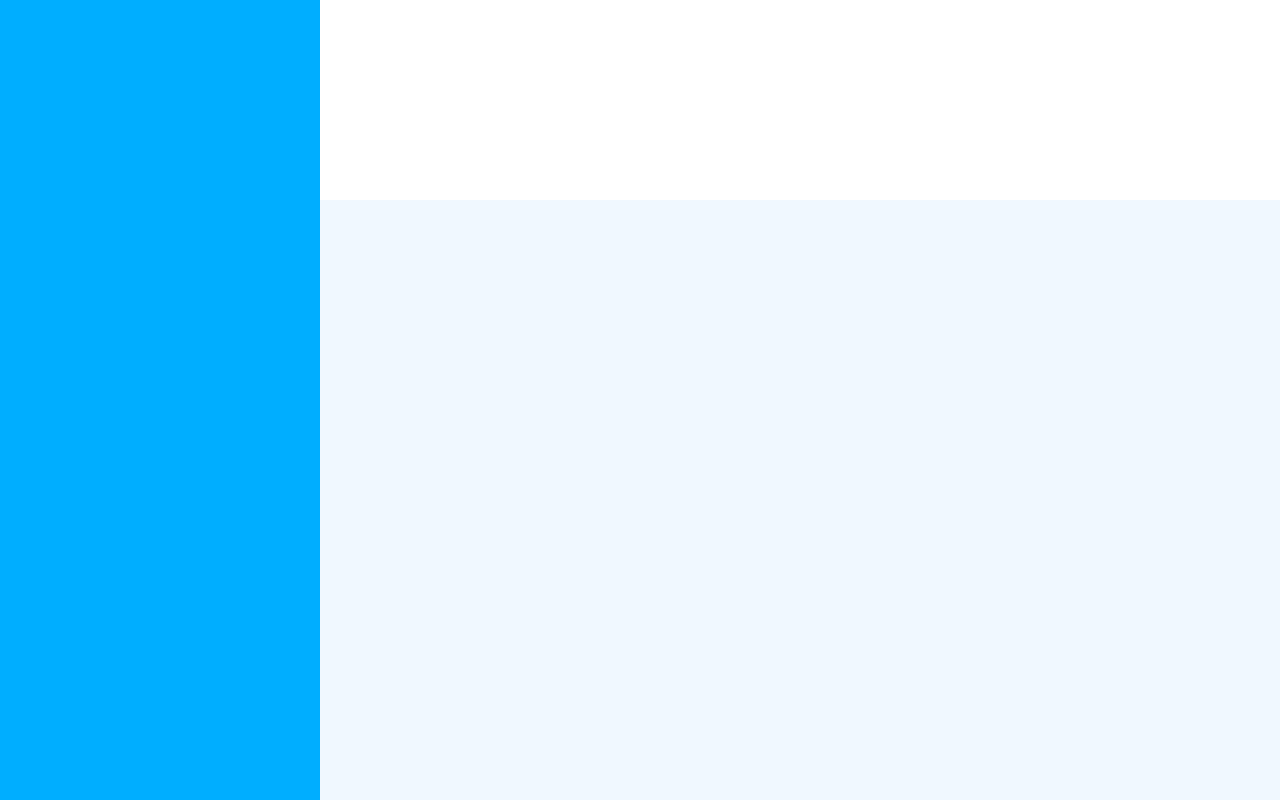
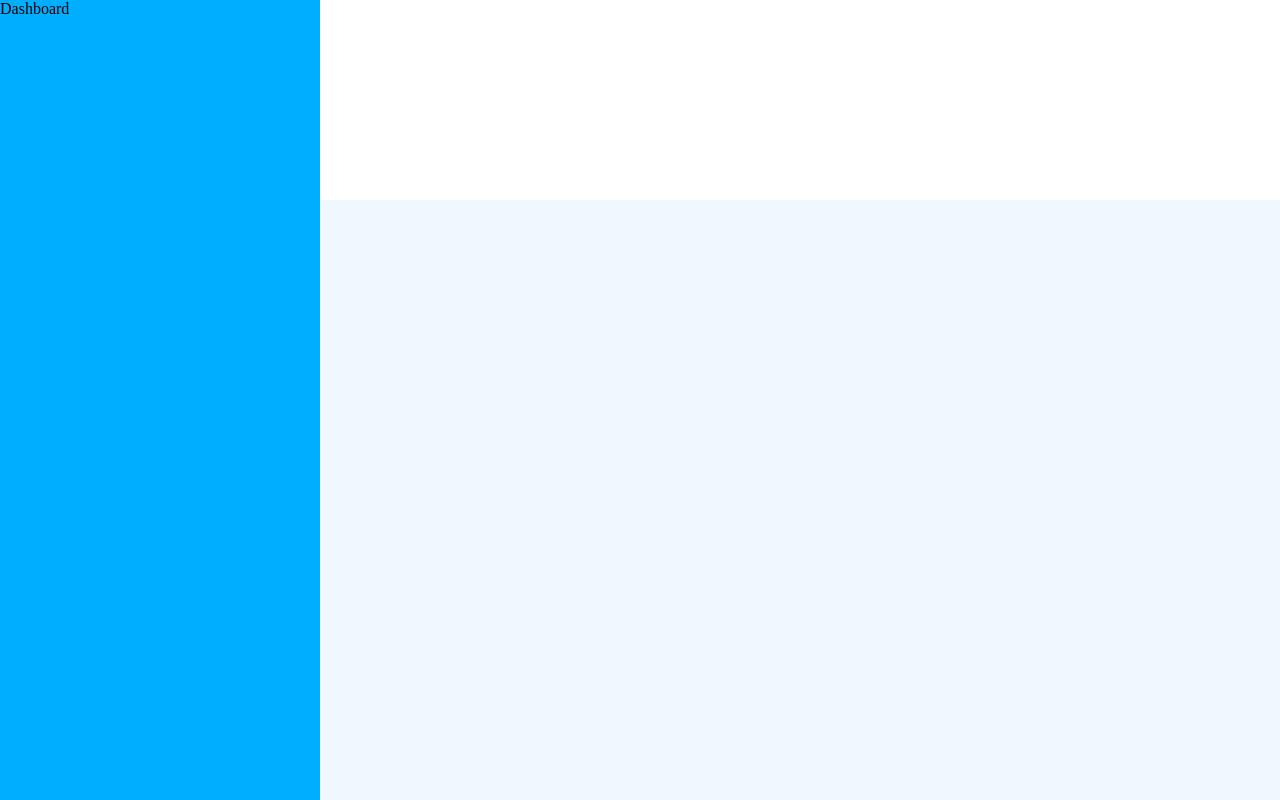
Before and after one commit to JLionPerez/odint-admin-dashboard, a plain HTML site: page index.html in a window 1280 px wide. Drawn offline with Linux system fonts and the light colour scheme.

Commit message:
Add sidebar title

```diff
--- a/index.html
+++ b/index.html
@@ -13,7 +13,7 @@
         </div>
 
         <div class="sidebar">
-
+            <div>Dashboard</div>
         </div>
 
         <div class="main-content">
```
